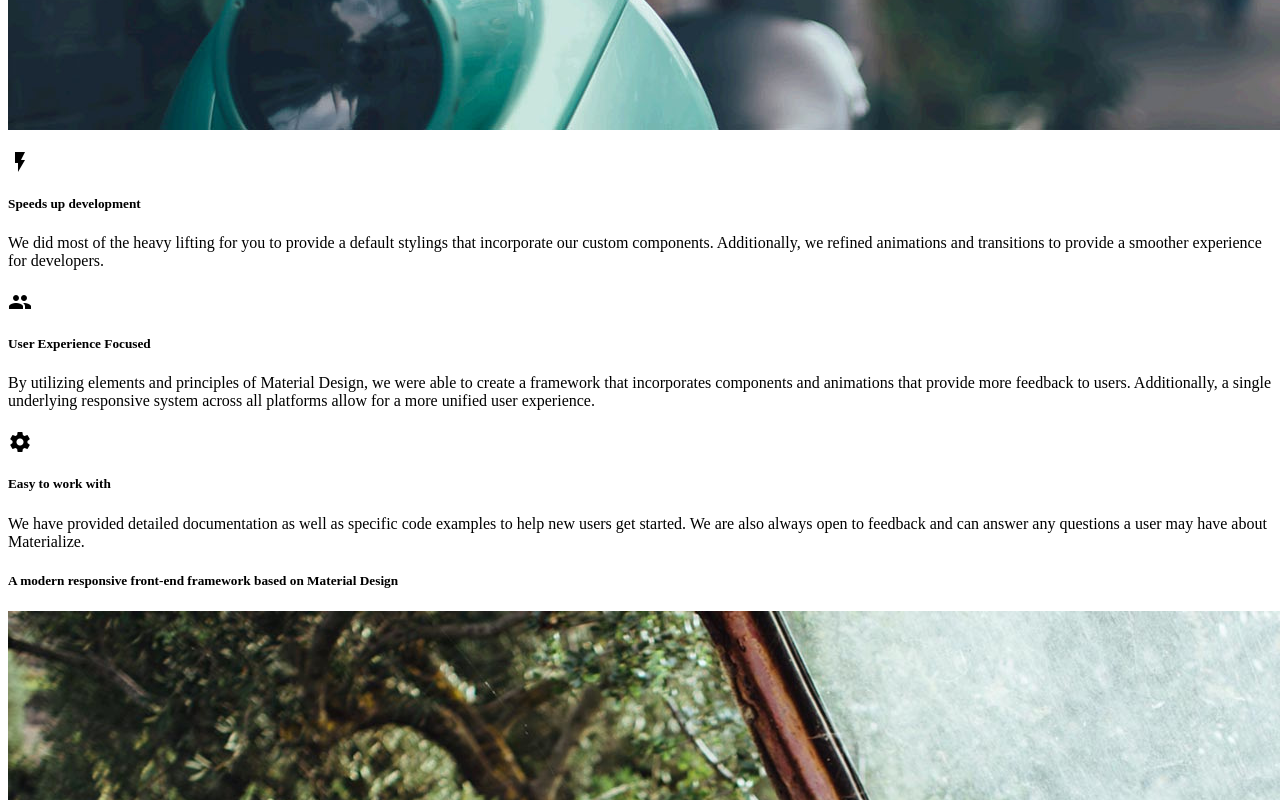
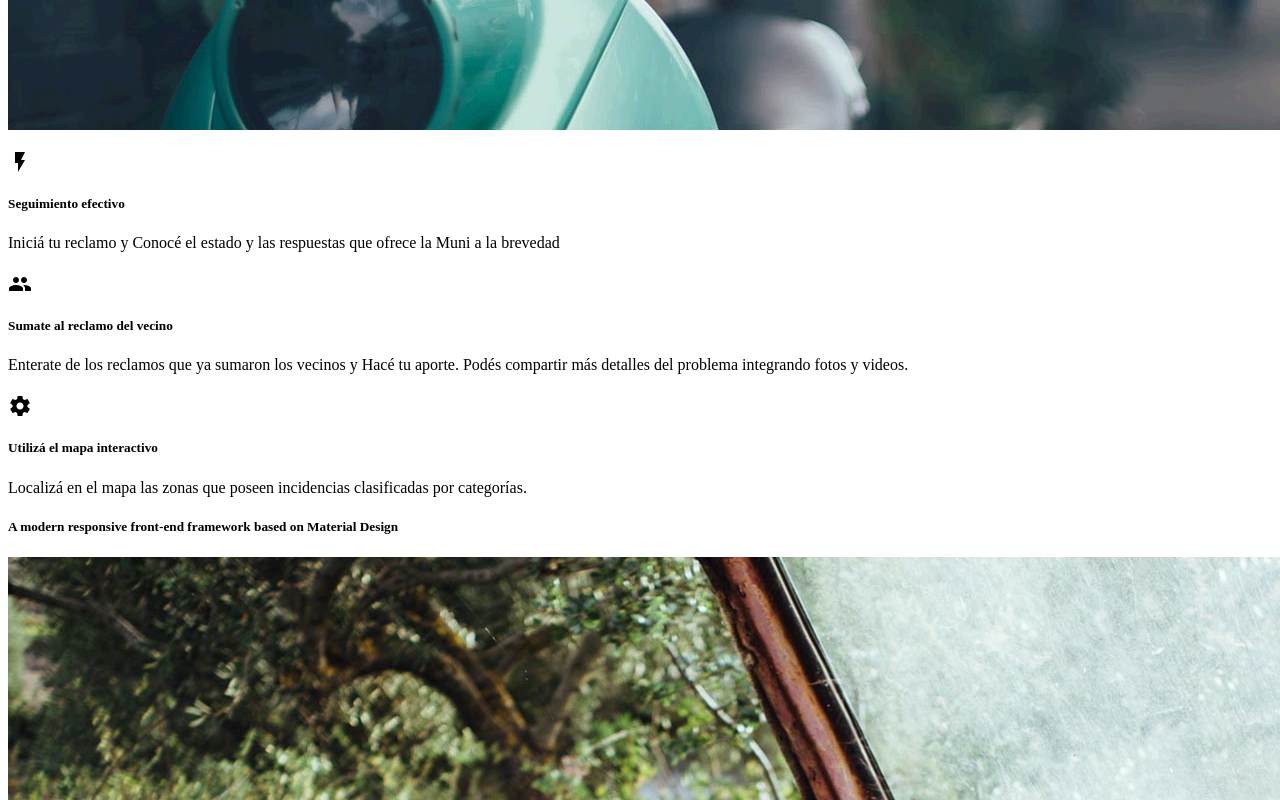
Before and after one commit to delatorremario/mimunicipio, a website: page client/index.html in a window 1280 px wide. Shown: the part 956-1756 px from the top of the page. Drawn offline with Linux system fonts and the light colour scheme; files whose address does not match are found by name.

Commit message:
modificación en el archivo index.html

```diff
--- a/client/index.html
+++ b/client/index.html
@@ -31,7 +31,7 @@
         <br><br>
         <h1 class="header center teal-text text-lighten-2">Parallax Template</h1>
         <div class="row center">
-          <h5 class="header col s12 light">A modern responsive front-end framework based on Material Design</h5>
+          <h5 class="header col s12 light">Iniciar un reclamo</h5>
         </div>
         <div class="row center">
           <a href="http://materializecss.com/getting-started.html" id="download-button" class="btn-large waves-effect waves-light teal lighten-1">Get Started</a>
@@ -52,27 +52,27 @@
         <div class="col s12 m4">
           <div class="icon-block">
             <h2 class="center brown-text"><i class="material-icons">flash_on</i></h2>
-            <h5 class="center">Speeds up development</h5>
+            <h5 class="center">Seguimiento efectivo</h5>
 
-            <p class="light">We did most of the heavy lifting for you to provide a default stylings that incorporate our custom components. Additionally, we refined animations and transitions to provide a smoother experience for developers.</p>
+            <p class="light">Iniciá tu reclamo y Conocé el estado y las respuestas que ofrece la Muni a la brevedad</p>
           </div>
         </div>
 
         <div class="col s12 m4">
           <div class="icon-block">
             <h2 class="center brown-text"><i class="material-icons">group</i></h2>
-            <h5 class="center">User Experience Focused</h5>
+            <h5 class="center">Sumate al reclamo del vecino</h5>
 
-            <p class="light">By utilizing elements and principles of Material Design, we were able to create a framework that incorporates components and animations that provide more feedback to users. Additionally, a single underlying responsive system across all platforms allow for a more unified user experience.</p>
+            <p class="light">Enterate de los reclamos que ya sumaron los vecinos y Hacé tu aporte. Podés compartir más detalles del problema integrando fotos y videos.</p>
           </div>
         </div>
 
         <div class="col s12 m4">
           <div class="icon-block">
             <h2 class="center brown-text"><i class="material-icons">settings</i></h2>
-            <h5 class="center">Easy to work with</h5>
+            <h5 class="center">Utilizá el mapa interactivo</h5>
 
-            <p class="light">We have provided detailed documentation as well as specific code examples to help new users get started. We are also always open to feedback and can answer any questions a user may have about Materialize.</p>
+            <p class="light">Localizá en el mapa las zonas que poseen incidencias clasificadas por categorías.  </p>
           </div>
         </div>
       </div>
```
Also changed, not shown: public/background11.jpg (deleted).
